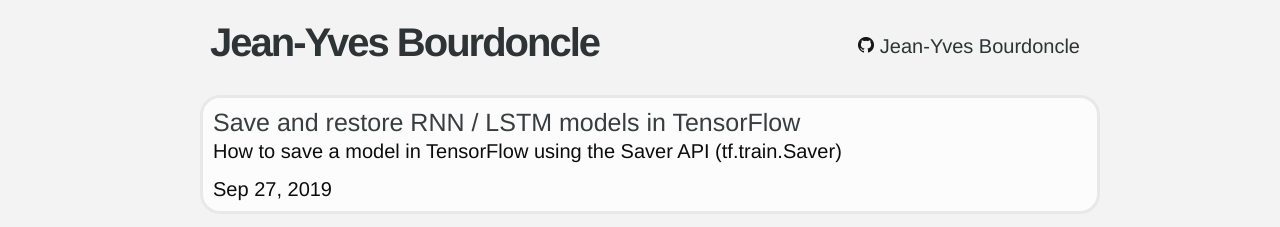
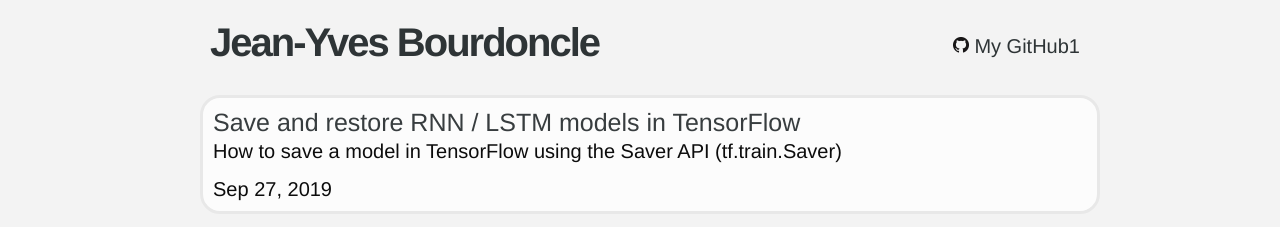
Before and after one commit to Jeanyvesbourdoncle/Jeanyvesbourdoncle.github.io, a Jekyll site: the page built from index.html, in a window 1280 px wide. Shown: the top 227 px of the page. Built offline with Jekyll 4.4.1, drawn with Linux system fonts in a browser that asks for light colours.

Commit message:
Update header.html

```diff
--- a/_includes/header.html
+++ b/_includes/header.html
@@ -10,7 +10,7 @@
         <div class="navigation">
             <span class="nav-item">
               <img src="/assets/GitHub-Mark-32px.png" alt="w" width="16" height="16" >
-              <a href="{{ site.github.owner_url }}">Jean-Yves Bourdoncle</a>
+              <a href="{{ site.github.owner_url }}">My GitHub1</a>
             </span>
 
     </div>
```
